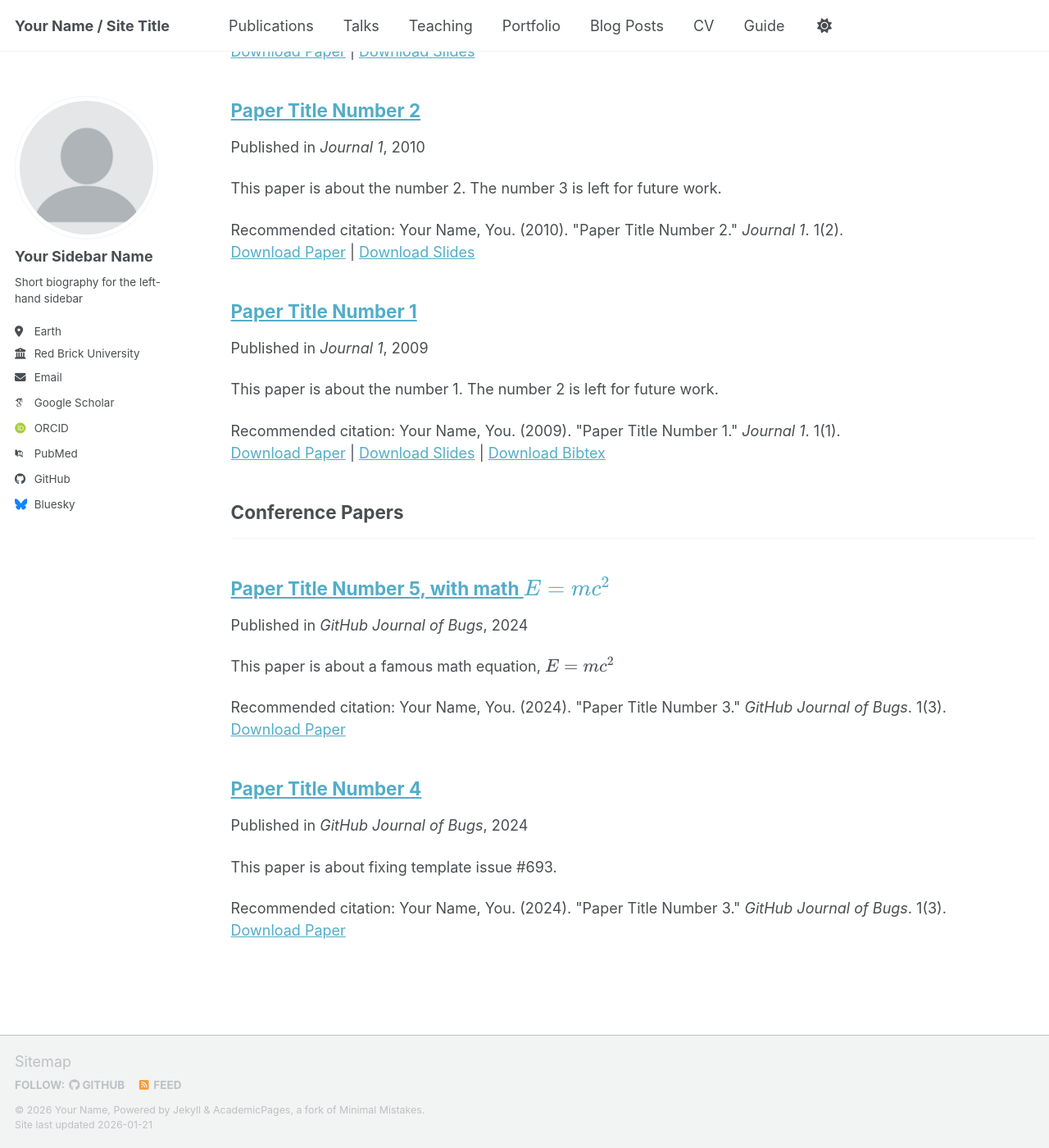
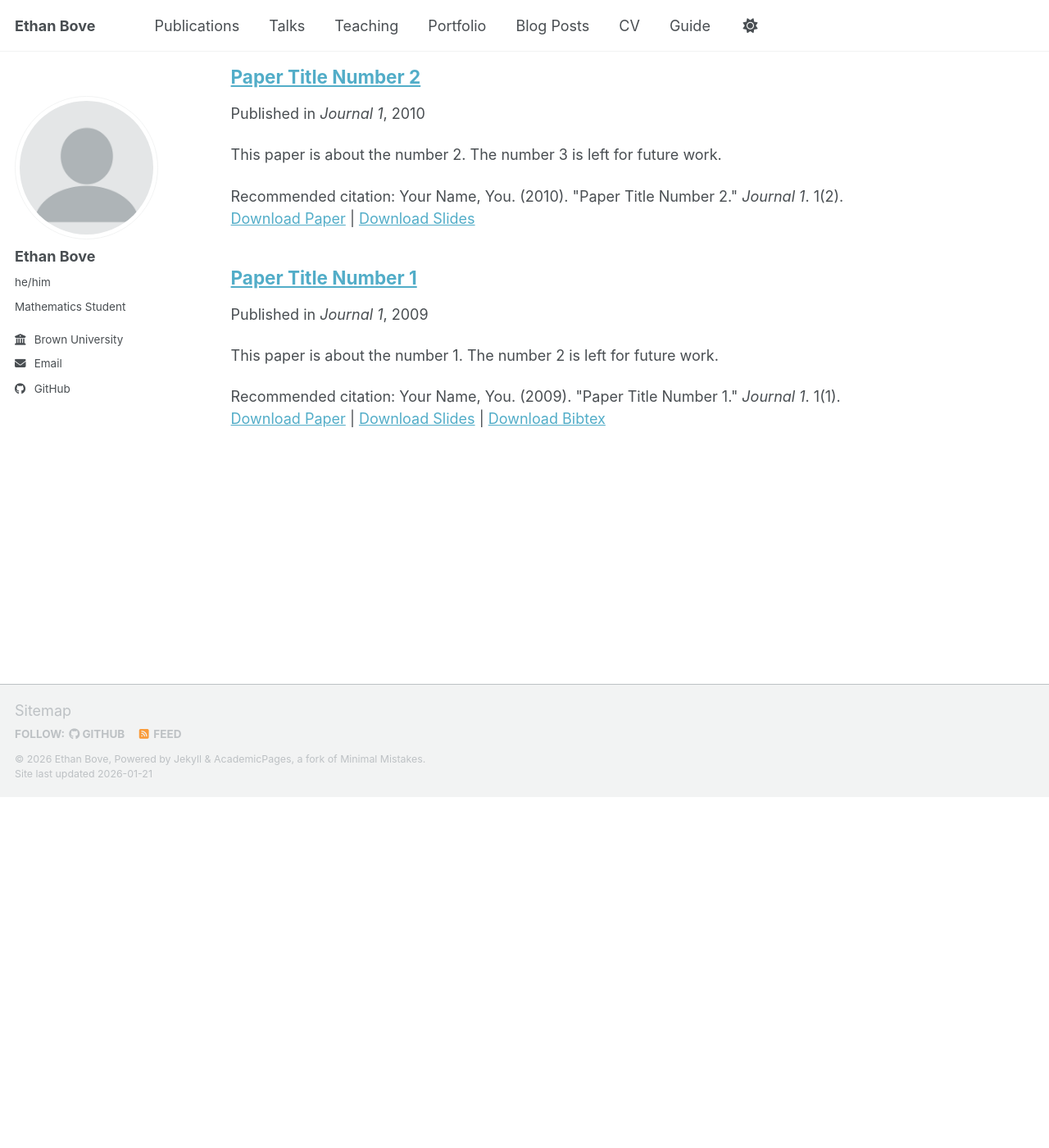
Before and after one commit to bove1/bove1.github.io, a Jekyll site: the page built from _pages/publications.html, in a window 1280 px wide and 1400 px high, scrolled down 428 px. Shown: the whole window at 82% size. Built offline with Jekyll 4.4.1, drawn with Linux system fonts in a browser that asks for light colours; some web fonts are replaced; a script bundle is joined from its source files by our own code; library files that are not in the unit come from our copies; some of the changed text lies outside the part shown.

Commit message:
Update _config.yml

```diff
--- a/_config.yml
+++ b/_config.yml
@@ -9,14 +9,14 @@
 # Basic Site Settings
 locale                   : "en-US"
 site_theme               : "default" # the available themes options are "default", "air", "sunrise", "mint", "dirt" and "contrast"
-title                    : "Your Name / Site Title"
+title                    : "Ethan Bove"
 title_separator          : "-"
-name                     : &name "Your Name"
-description              : &description "Your Name's academic portfolio"   # Update this with a general description of your site, this is the default if not overridden by a page
-url                      : https://academicpages.github.io # The base hostname & protocol for your site e.g. "https://[your GitHub username].github.io",
+name                     : &name "Ethan Bove"
+description              : &description "Ethan Bove's Academic Website"   # Update this with a general description of your site, this is the default if not overridden by a page
+url                      : https://bove1.github.io # The base hostname & protocol for your site e.g. "https://[your GitHub username].github.io",
                                                            # or if you already have some other page hosted on Github then use "https://[your GitHub username].github.io/[Your Repo Name]"
 baseurl                  : "" # the subpath of your site, e.g. "/blog"
-repository               : "academicpages/academicpages.github.io"
+repository               : "bove1/bove1.github.io"
 
 # Site Author - The following control what appear as part of the author content on the side bar.
 #               If a field is blank the icon and link will not appear, otherwise it will be shown.
@@ -24,24 +24,24 @@
 author:
   # Biographic information
   avatar           : "profile.png"
-  name             : "Your Sidebar Name"
-  pronouns         : # example: "she/her"
-  bio              : "Short biography for the left-hand sidebar"
-  location         : "Earth"
-  employer         : "Red Brick University"
+  name             : "Ethan Bove"
+  pronouns         : "he/him"
+  bio              : "Mathematics Student"
+  location         :
+  employer         : "Brown University"
   uri              : # URL
-  email            : "none@example.org"
+  email            : "ebove2021@gmail.com"
 
   # Academic websites
   academia         : # URL
   arxiv            : # URL - Update with the correct link to your profile
-  googlescholar    : "https://scholar.google.com/citations?user=PS_CX0AAAAAJ"
+  googlescholar    :
   inspire-hep      : # URL
   impactstory      : # URL
-  orcid            : "https://orcid.org/yourorcidurl"
+  orcid            :
   semantic         : # URL
   ssrn             : # URL
-  pubmed           : "https://www.ncbi.nlm.nih.gov/pubmed/?term=john+snow"
+  pubmed           :
   researchgate     : # URL
   scopus           : # URL
   zotero           : # URL
@@ -51,13 +51,13 @@
   bitbucket        : # Username - Update with your username on the site
   codepen          : # Username
   dribbble         : # Username
-  github           : "academicpages"
+  github           : "bove1"
   kaggle           : # Username
   stackoverflow    : # User number or user number and name (i.e., use "1" or "1/jeff-atwood")
 
   # Social media
   artstation       : # Username
-  bluesky          : "bsky.app" # Replace this with you Bluesky username
+  bluesky          : # Replace this with you Bluesky username
   facebook         : # Username
   flickr           : # Username
   foursquare       : # Username
@@ -84,12 +84,8 @@
 
 # Publication Category - The following the list of publication categories and their headings
 publication_category:
-  books:
-    title: 'Books'
   manuscripts:
     title: 'Journal Articles'
-  conferences:
-    title: 'Conference Papers'
 
 # Site Settings
 teaser                   :  # filename of teaser fallback teaser image placed in /images/ for social media previews
```
